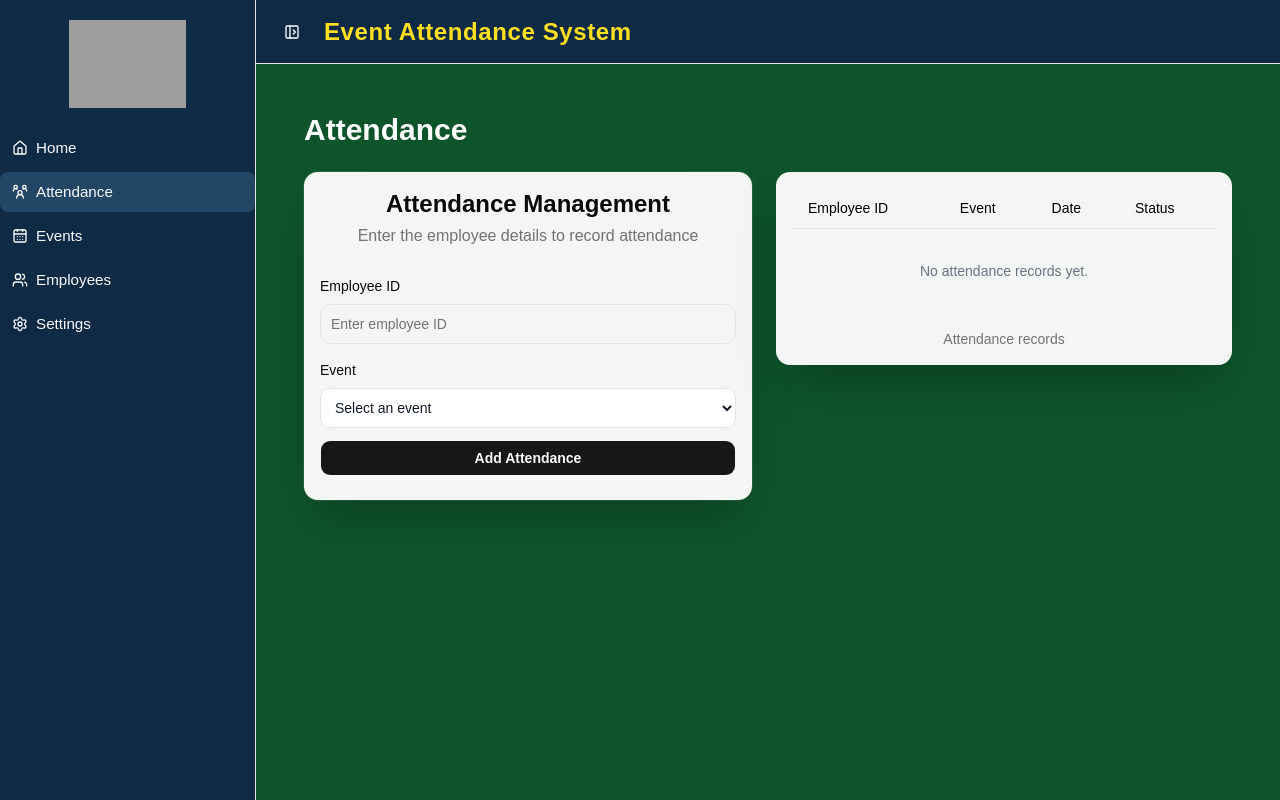
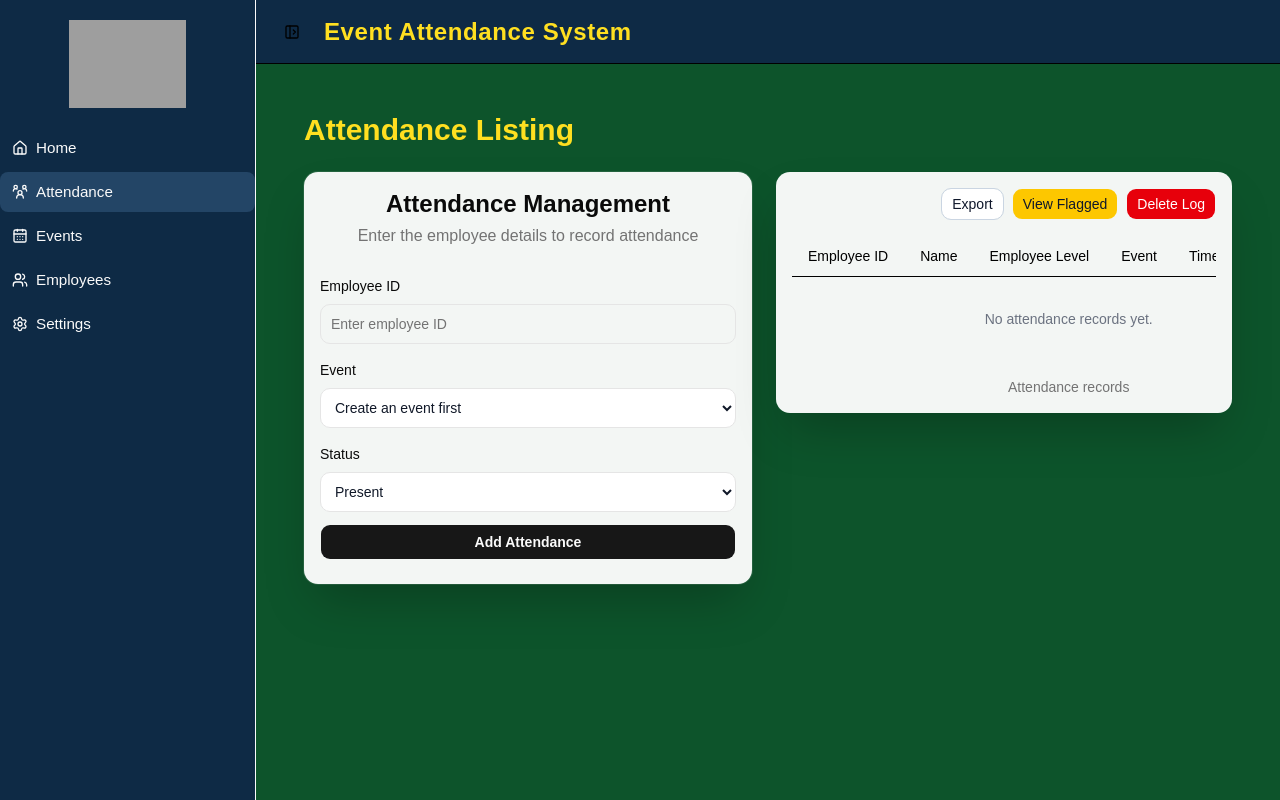
Before and after one commit to trustmeimadev/ojt-guide, a React (Vite) app in the folder eventattendancejs.client/: page /attendance in a window 1280 px wide. Built offline with nearby package versions, Linux system fonts and the light colour scheme; grey boxes are pictures that could not be loaded.

Commit message:
Applied Changes

```diff
--- a/eventattendancejs.client/src/App.css
+++ b/eventattendancejs.client/src/App.css
@@ -6,6 +6,30 @@
     max-height: 88px;
     height: auto;
     object-fit: contain;
+}
+
+/* Compact Event table layout for the form-and-table page view. */
+.event-table table {
+    table-layout: fixed;
+}
+
+.event-table th,
+.event-table td {
+    padding: 0.5rem 0.35rem;
+    white-space: normal;
+    overflow-wrap: anywhere;
+}
+
+/* Compact Dashboard table columns so all joined event and attendance data fits the page. */
+.dashboard-table table {
+    table-layout: fixed;
+}
+
+.dashboard-table th,
+.dashboard-table td {
+    padding: 0.5rem 0.35rem;
+    white-space: normal;
+    overflow-wrap: anywhere;
 }
 /* Brand container styling for the sidebar. */
 .brand {
--- a/eventattendancejs.client/src/components/attendance-card.jsx
+++ b/eventattendancejs.client/src/components/attendance-card.jsx
@@ -9,21 +9,24 @@ import {
 } from "@/components/ui/card";
 import { Input } from "@/components/ui/input"; // Input Ui for the button
 
-export function AttendanceCard({ onAddAttendance }) { // The layout for the attendance
+export function AttendanceCard({ events = [], onAddAttendance }) { // The layout for the attendance
     function handleSubmit(event) { // Handle the attendance button to insert new employee into the table
         event.preventDefault();
 
         const formData = new FormData(event.currentTarget);
-        const eventSelect = event.currentTarget.elements.event;
+        const selectedEventId = formData.get("eventId");
+        const selectedEvent = events.find((item) => item.id === selectedEventId);
 
         onAddAttendance?.({
             employeeId: formData.get("employeeId"),
-            event: eventSelect.options[eventSelect.selectedIndex].text,
-            date: new Intl.DateTimeFormat("en-US", {
+            eventId: selectedEvent?.id ?? selectedEventId,
+            event: selectedEvent?.name ?? "—",
+            venue: selectedEvent?.venue ?? "—",
+            date: new Intl.DateTimeFormat("en-US", { // Format the date and time for the attendance record
                 dateStyle: "medium",
                 timeStyle: "short",
             }).format(new Date()),
-            status: "Present",
+            status: formData.get("status"),
         });
 
         event.currentTarget.reset();
@@ -41,7 +44,7 @@ export function AttendanceCard({ onAddAttendance }) { // The layout for the atte
                 <CardContent className="space-y-1">
                     <div className="flex flex-col gap-4">
                         <div className="grid gap-2">
-                            <label className="text-left text-sm font-medium" htmlFor="employee-id">
+                            <label className="text-left text-sm font-medium" htmlFor="employee-id">  {/* Label for the employee ID input field */ }
                                 Employee ID
                             </label>
                             <Input
@@ -54,24 +57,39 @@ export function AttendanceCard({ onAddAttendance }) { // The layout for the atte
                             />
                         </div>
                         <div className="grid gap-2">
-                            <label className="text-left text-sm font-medium" htmlFor="event">
+                            <label className="text-left text-sm font-medium" htmlFor="event"> { /* Label for the event selection dropdown */}
                                 Event
                             </label>
                             <select
                                 id="event"
-                                name="event"
+                                name="eventId"
                                 defaultValue=""
                                 className="h-10 w-full rounded-lg border border-input bg-white px-2.5 py-1 text-left text-base text-gray-900 outline-none transition-colors focus-visible:border-ring focus-visible:ring-3 focus-visible:ring-ring/50 md:text-sm"
                                 required
                             >
                                 <option value="" disabled>
-                                    Select an event
+                                    {events.length === 0 ? "Create an event first" : "Select an event"} {/* Display a message if there are no events available, otherwise prompt the user to select an event */}
                                 </option>
-                                <option value="annual-general-meeting">
-                                    Annual General Meeting
-                                </option>
-                                <option value="staff-orientation">Staff Orientation</option>
-                                <option value="community-outreach">Community Outreach</option>
+                                {events.map((item) => (
+                                    <option key={item.id} value={item.id}>
+                                        {item.name}
+                                    </option>
+                                ))}
+                            </select>
+                        </div>
+                        <div className="grid gap-2">
+                            <label className="text-left text-sm font-medium" htmlFor="status"> {/* Label for the attendance status selection dropdown */}
+                                Status
+                            </label>
+                            <select
+                                id="status"
+                                name="status"
+                                defaultValue="Present"
+                                className="h-10 w-full rounded-lg border border-input bg-white px-2.5 py-1 text-left text-base text-gray-900 outline-none transition-colors focus-visible:border-ring focus-visible:ring-3 focus-visible:ring-ring/50 md:text-sm"
+                                required
+                            >
+                                <option value="Present">Present</option>
+                                <option value="Late">Late</option>
                             </select>
                         </div>
                     </div>
--- a/eventattendancejs.client/src/components/event-card.jsx
+++ b/eventattendancejs.client/src/components/event-card.jsx
@@ -26,7 +26,7 @@ export function EventCard({ onAddEvent }) { // Input that is similar to the atte
     }
 
     return (
-        <Card className="w-full max-w-md border-0 bg-white/95 shadow-2xl">
+        <Card className="w-full max-w-md border-0 bg-white/95 shadow-2xl lg:w-80 lg:max-w-none lg:flex-none">
             <CardHeader className="pb-3 text-center">
                 <CardTitle className="text-2xl font-bold">Event Management</CardTitle>
                 <CardDescription className="text-base">
--- a/eventattendancejs.client/src/components/page-shell.jsx
+++ b/eventattendancejs.client/src/components/page-shell.jsx
@@ -7,7 +7,7 @@ export default function PageShell({
 }) {
     return (
         <div className="p-8  mb-5">
-            <h1 className="text-3xl font-bold mb-6">
+            <h1 className="mb-6 text-3xl font-bold text-yellow-300">
                 {title}
             </h1>
 
--- a/eventattendancejs.client/src/components/ui/select.jsx
+++ b/eventattendancejs.client/src/components/ui/select.jsx
@@ -1,4 +1,3 @@
-import * as React from "react"
 import { Select as SelectPrimitive } from "@base-ui/react/select"
 import { cn } from "cn"
 import { ChevronDownIcon, CheckIcon, ChevronUpIcon } from "lucide-react"
--- a/eventattendancejs.client/src/index.css
+++ b/eventattendancejs.client/src/index.css
@@ -118,7 +118,7 @@
     --sidebar-ring: oklch(0.556 0 0);
 }
 
-@layer base {
+/* @layer base {
   * {
     @apply border-border outline-ring/50;
     }
@@ -128,4 +128,4 @@
   html {
     @apply font-sans;
     }
-}
+} */
--- a/eventattendancejs.client/src/pages/attendance.jsx
+++ b/eventattendancejs.client/src/pages/attendance.jsx
@@ -1,5 +1,6 @@
 import PageShell from "@/components/page-shell"; //Navigation
 import { AttendanceCard } from "@/components/attendance-card"; //   Attendance Card for inputtin the Employee ID and the Selection of which event they attended
+import { Button } from "@/components/ui/button";
 import { usePersistedState } from "@/hooks/use-persisted-state";
 import {
     Table,
@@ -16,27 +17,79 @@ export default function AttendancePage() {
         "attendance-records",
         []
     );
+    const [events, setEvents] = usePersistedState("event-records", []);
 
     function addAttendance(record) {
+        const attendanceRecord = {
+            ...record,
+            id: crypto.randomUUID(),
+            name: "—",
+            level: "—",
+            status: "Present",
+        };
+
         setAttendanceRecords((records) => [
             ...records,
-            { ...record, id: crypto.randomUUID() },
+            attendanceRecord,
         ]);
+
+        setEvents((currentEvents) => currentEvents.map((event) => (
+            event.id === record.eventId
+                ? {
+                    ...event,
+                    attendees: [
+                        ...(event.attendees ?? []),
+                        {
+                            id: attendanceRecord.id,
+                            employeeId: attendanceRecord.employeeId,
+                            name: attendanceRecord.name,
+                            level: attendanceRecord.level,
+                            timestamp: attendanceRecord.date,
+                            status: attendanceRecord.status,
+                        },
+                    ],
+                }
+                : event
+        )));
     }
 
     return ( // The table for each employee to know what event they attended.
-        <PageShell title="Attendance">
+        <PageShell title="Attendance Listing">
                 <div className="flex flex-col gap-6 lg:flex-row lg:items-start">
-                <AttendanceCard onAddAttendance={addAttendance} />
+                <AttendanceCard events={events} onAddAttendance={addAttendance} />
 
                 <div className="min-w-0 flex-1 overflow-hidden rounded-xl bg-white/95 p-4 shadow-2xl">
+                    <div className="mb-4 flex flex-wrap justify-end gap-2">
+                        <Button
+                            type="button"
+                            variant="outline"
+                            className="border-slate-300 bg-white text-slate-900 hover:bg-slate-100 hover:text-slate-900"
+                        >
+                            Export
+                        </Button>
+                        <Button
+                            type="button"
+                            className="bg-yellow-400 text-slate-900 hover:bg-yellow-300"
+                        >
+                            View Flagged
+                        </Button>
+                        <Button
+                            type="button"
+                            variant="destructive"
+                            className="bg-red-600 text-white hover:bg-red-700"
+                        >
+                            Delete Log
+                        </Button>
+                    </div>
                     <Table className="text-black" style={{ color: "#000000" }}>
                         <TableCaption>Attendance records</TableCaption>
                         <TableHeader>
                             <TableRow>
                                 <TableHead className="text-black" style={{ color: "#000000" }}>Employee ID</TableHead>
+                                <TableHead className="text-black" style={{ color: "#000000" }}>Name</TableHead>
+                                <TableHead className="text-black" style={{ color: "#000000" }}>Employee Level</TableHead>
                                 <TableHead className="text-black" style={{ color: "#000000" }}>Event</TableHead>
-                                <TableHead className="text-black" style={{ color: "#000000" }}>Date</TableHead>
+                                <TableHead className="text-black" style={{ color: "#000000" }}>Timestamp</TableHead>
                                 <TableHead className="text-black" style={{ color: "#000000" }}>Status</TableHead>
                             </TableRow>
                         </TableHeader>
@@ -44,7 +97,7 @@ export default function AttendancePage() {
                             {attendanceRecords.length === 0 ? (
                                 <TableRow>
                                     <TableCell
-                                        colSpan={4}
+                                        colSpan={6}
                                         className="py-8 text-center"
                                         style={{ color: "#6b7280" }}
                                     >
@@ -55,6 +108,8 @@ export default function AttendancePage() {
                                 attendanceRecords.map((record) => (
                                     <TableRow key={record.id}>
                                         <TableCell>{record.employeeId}</TableCell>
+                                        <TableCell>{record.name ?? "—"}</TableCell>
+                                        <TableCell>{record.level ?? "—"}</TableCell>
                                         <TableCell>{record.event}</TableCell>
                                         <TableCell>{record.date}</TableCell>
                                         <TableCell>{record.status}</TableCell>
--- a/eventattendancejs.client/src/pages/events.jsx
+++ b/eventattendancejs.client/src/pages/events.jsx
@@ -26,20 +26,27 @@ export default function EventPage() { //  The layout for the event page
     function addEvent(event) {
         setEvents((currentEvents) => [
             ...currentEvents,
-            { ...event, id: crypto.randomUUID() },
+            { // This code generates a unique ID for each event by prefixing the event number with "EVT-" and padding it with leading zeros to ensure a consistent format. It also adds a timestamp for when the event was created.
+                ...event,
+                id: `EVT-${String(currentEvents.length + 1).padStart(3, "0")}`,
+                dateCreated: new Date().toISOString(),
+            },
         ]);
     }
 
     return ( // Event page layout with the event card and table for the employee to be able to see the list of employees that are in the system
-        <PageShell title="Events">
+        <PageShell title="Event Listing">
             <div className="flex flex-col gap-6 lg:flex-row lg:items-start">
                 <EventCard onAddEvent={addEvent} />
 
-                <div className="min-w-0 flex-1 overflow-hidden rounded-xl bg-white/95 p-4 shadow-2xl">
-                    <Table className="text-black" style={{ color: "#000000" }}>
+                <div className="event-table min-w-0 flex-1 overflow-hidden rounded-xl bg-white/95 p-3 shadow-2xl">
+                    <Table className="text-xs text-black" style={{ color: "#000000" }}>
                         <TableCaption>Event records</TableCaption>
                         <TableHeader>
                             <TableRow>
+                                <TableHead className="text-black" style={{ color: "#000000" }}>
+                                    Event ID
+                                </TableHead>
                                 <TableHead className="text-black" style={{ color: "#000000" }}>
                                     Event Name
                                 </TableHead>
@@ -52,13 +59,16 @@ export default function EventPage() { //  The layout for the event page
                                 <TableHead className="text-black" style={{ color: "#000000" }}>
                                     Event Ended
                                 </TableHead>
+                                <TableHead className="text-black" style={{ color: "#000000" }}>
+                                    Date Created
+                                </TableHead>
                             </TableRow>
                         </TableHeader>
                         <TableBody>
                             {events.length === 0 ? (
                                 <TableRow>
                                     <TableCell
-                                        colSpan={4}
+                                        colSpan={6}
                                         className="py-8 text-center"
                                         style={{ color: "#6b7280" }}
                                     >
@@ -68,10 +78,12 @@ export default function EventPage() { //  The layout for the event page
                             ) : (
                                 events.map((event) => (
                                     <TableRow key={event.id}>
+                                        <TableCell>{event.id}</TableCell>
                                         <TableCell>{event.name}</TableCell>
                                         <TableCell>{event.venue}</TableCell>
                                         <TableCell>{formatDateTime(event.start)}</TableCell>
                                         <TableCell>{formatDateTime(event.ended)}</TableCell>
+                                        <TableCell>{formatDateTime(event.dateCreated)}</TableCell>
                                     </TableRow>
                                 ))
                             )}
--- a/eventattendancejs.client/src/pages/homepage.jsx
+++ b/eventattendancejs.client/src/pages/homepage.jsx
@@ -21,8 +21,8 @@ function formatDateTime(value) { // A utility function to format date and time v
 
 function DashboardTable({ headers, rows }) { // Combined table for displaying attendance and event records on the homepage.
     return (
-        <div className="w-full overflow-hidden rounded-xl bg-white/95 p-4 shadow-2xl">
-            <Table className="text-black" style={{ color: "#000000" }}>
+        <div className="dashboard-table w-full overflow-hidden rounded-xl bg-white/95 p-3 shadow-2xl">
+            <Table className="text-xs text-black" style={{ color: "#000000" }}>
                 <TableCaption>Attendance and event records</TableCaption>
                 <TableHeader>
                     <TableRow>
@@ -69,33 +69,53 @@ export default function HomePage() { // The layout for the homepage
     const [attendanceRecords] = usePersistedState("attendance-records", []);
     const [events] = usePersistedState("event-records", []);
 
-    const attendanceRows = attendanceRecords.map((record) => ({
-        id: record.id,
-        cells: [
-            record.employeeId,
-            record.event,
-            "—",
-            record.date,
-            record.status,
-            "—",
-            "—",
-        ],
-    }));
-
-    const eventRows = events.map((event) => ({
-        id: event.id,
-        cells: [
-            "—",
+    const eventRows = events.flatMap((event) => {
+        const attendees = event.attendees ?? [];
+        const eventDetails = [
+            event.id,
             event.name,
             event.venue,
-            "—",
-            "—",
-            formatDateTime(event.start), // Format the event start and end times for display in the table.
-            formatDateTime(event.ended), // Format the event start and end times for display in the table.
-        ],
-    }));
+            formatDateTime(event.start),
+            formatDateTime(event.ended),
+            formatDateTime(event.dateCreated),
+        ];
 
-    const combinedRows = [...attendanceRows, ...eventRows];
+        if (attendees.length === 0) {
+            return [{
+                id: event.id,
+                cells: ["—", "—", "—", eventDetails[0], eventDetails[1], eventDetails[2], "—", "—", eventDetails[3], eventDetails[4], eventDetails[5]],
+            }];
+        }
+
+        return attendees.map((attendee) => ({
+            id: `${event.id}-${attendee.id}`,
+            cells: [
+                attendee.employeeId,
+                attendee.name,
+                attendee.level,
+                eventDetails[0],
+                eventDetails[1],
+                eventDetails[2],
+                attendee.timestamp,
+                attendee.status,
+                eventDetails[3],
+                eventDetails[4],
+                eventDetails[5],
+            ],
+        }));
+    });
+
+    const linkedAttendanceIds = new Set(
+        events.flatMap((event) => (event.attendees ?? []).map((attendee) => attendee.id))
+    );
+    const orphanAttendanceRows = attendanceRecords
+        .filter((record) => !linkedAttendanceIds.has(record.id))
+        .map((record) => ({
+            id: record.id,
+            cells: [record.employeeId, record.name ?? "—", record.level ?? "—", record.eventId ?? "—", record.event, record.venue ?? "—", record.date, record.status, "—", "—", "—"],
+        }));
+
+    const combinedRows = [...eventRows, ...orphanAttendanceRows];
 
     return (
         <PageShell title="Dashboard">
@@ -103,12 +123,16 @@ export default function HomePage() { // The layout for the homepage
                 <DashboardTable
                     headers={[
                         "Employee ID",
+                        "Name",
+                        "Employee Level",
+                        "Event ID",
                         "Event Name",
                         "Venue",
-                        "Attendance Date",
+                        "Timestamp",
                         "Status",
                         "Event Start",
                         "Event Ended",
+                        "Date Created",
                     ]}
                     rows={combinedRows}
                 />
```
